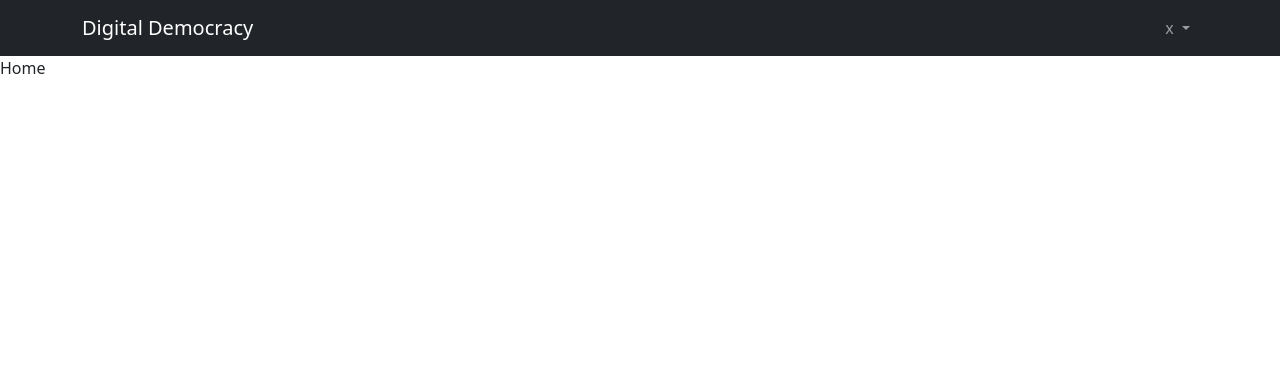
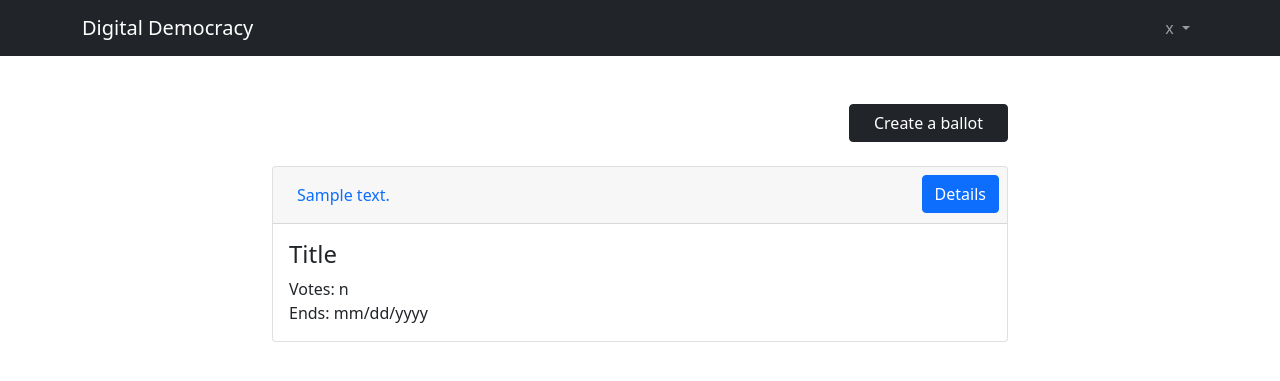
Before and after one commit to MagisterFelix/Digital-Democracy, a Django app: page / in a window 1280 px wide. Shown: the top 381 px of the page. Run offline with Django 4.2, Linux system fonts and the light colour scheme; a user stored in the database is signed in; tables that the repository leaves empty hold one stand-in row (values such as "Sample post"); some libraries are stand-ins or nearby versions.

Commit message:
Add homepage

```diff
--- a/core/web/forms.py
+++ b/core/web/forms.py
@@ -1,4 +1,5 @@
 import hashlib
+from datetime import date, timedelta
 
 from django import forms
 
@@ -20,6 +21,29 @@ class LoginForm(forms.Form):
 
     def clean(self):
         passport = self.cleaned_data.get("passport")
+        self.cleaned_data["passport"] = hashlib.sha256(str(passport).encode()).hexdigest()
 
-        if passport is not None:
-            self.cleaned_data["passport"] = hashlib.sha256(str(passport).encode()).hexdigest()
+
+class BallotCreationForm(forms.Form):
+
+    title = forms.CharField(
+        label="Title",
+        required=True
+    )
+    options = forms.CharField(
+        label="Options",
+        required=True,
+        help_text="Provide options separated by comma",
+        widget=forms.TextInput(attrs={"pattern": r"^(?!.*(?:^,|,$))(?=.*[,]).+$"})
+    )
+    expires_at = forms.DateField(
+        label="End date",
+        required=True,
+        widget=forms.DateInput(
+            attrs={
+                "type": "date",
+                "min": date.today() + timedelta(days=1),
+                "max": date.today() + timedelta(days=14)
+            }
+        )
+    )
--- a/core/web/templates/home.html
+++ b/core/web/templates/home.html
@@ -2,6 +2,69 @@
 {% block title %}
   Home
 {% endblock title %}
+{% load crispy_forms_tags %}
 {% block content %}
-  Home
+  <div class="container my-5">
+    <div class="row justify-content-center">
+      <div class="col-8 text-end">
+        <button type="button"
+                id="create"
+                class="btn btn-dark px-4"
+                data-bs-toggle="modal"
+                data-bs-target="#ballotCreation">
+          Create a ballot
+        </button>
+      </div>
+    </div>
+    <div class="modal fade"
+         id="ballotCreation"
+         tabindex="-1"
+         role="dialog"
+         aria-labelledby="ballotCreationLabel"
+         aria-hidden="true">
+      <div class="modal-dialog" role="document">
+        <div class="modal-content">
+          <div class="modal-header">
+            <h5 class="modal-title" id="ballotCreationLabel">New ballot</h5>
+          </div>
+          <form method="post" action="{% url 'home' %}">
+            <div class="modal-body">
+              {% csrf_token %}
+              {{ form|crispy }}
+            </div>
+            <div class="modal-footer">
+              <button type="button" class="btn btn-secondary" data-bs-dismiss="modal">Close</button>
+              <button type="submit" class="btn btn-primary">Create</button>
+            </div>
+          </form>
+        </div>
+      </div>
+    </div>
+    {% for ballot in ballots %}
+      <div class="row my-4 justify-content-center">
+        <div class="col-8">
+          <div class="card">
+            <div class="card-header">
+              <ul class="nav nav-pills card-header-pills justify-content-between">
+                <li class="nav-item">
+                  <a class="nav-link" href="#">{{ ballot.address }}</a>
+                </li>
+                <li class="nav-item">
+                  <a class="btn btn-primary" href="#">Details</a>
+                </li>
+              </ul>
+            </div>
+            <div class="card-body">
+              <h4 class="card-title">Title</h4>
+              <p class="card-text">
+                Votes: n
+                <br/>
+                Ends: mm/dd/yyyy
+              </p>
+            </div>
+          </div>
+        </div>
+      </div>
+    {% endfor %}
+  </div>
 {% endblock content %}
--- a/core/web/views/home.py
+++ b/core/web/views/home.py
@@ -1,8 +1,19 @@
 from django.shortcuts import redirect, render
+
+from core.web.forms import BallotCreationForm
+from core.web.models.ballot import Ballot
 
 
 def home_view(request):
     if not request.user.is_authenticated:
         return redirect("login")
 
-    return render(request, "home.html")
+    ballots = Ballot.objects.all()
+
+    if request.method == "POST":
+        form = BallotCreationForm(data=request.POST)
+
+        if not form.is_valid():
+            return render(request, "home.html", context={"form": form, "ballots": ballots})
+
+    return render(request, "home.html", context={"form": BallotCreationForm(), "ballots": ballots})
```
